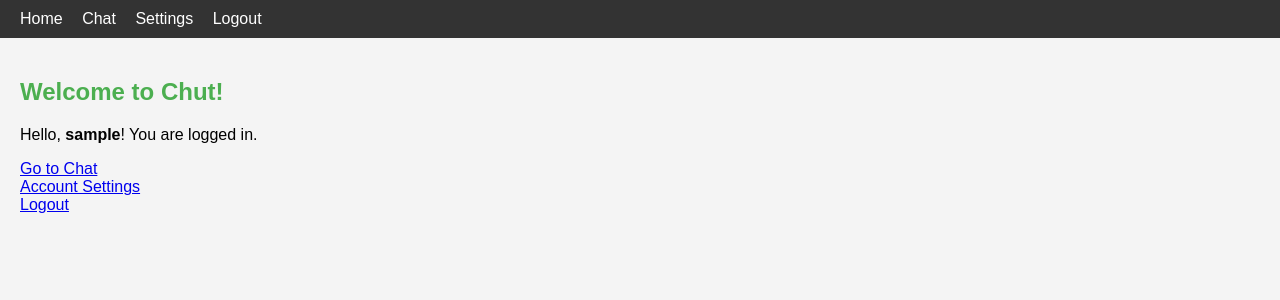
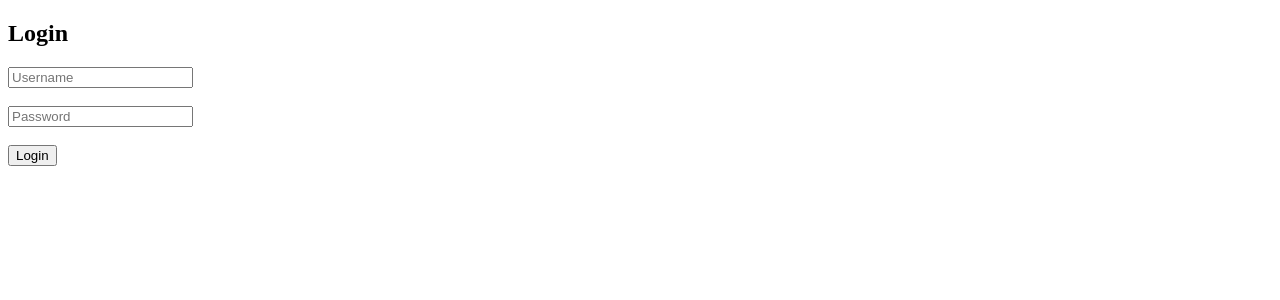
Before and after one commit to RAJ-ROCKY-SBR/Chut, a Flask app: page / in a window 1280 px wide. Shown: the top 300 px of the page. Run offline with Flask 3, Linux system fonts and the light colour scheme; the visitor is signed in with stand-in values (Sample User, id 1).

Commit message:
Update base.html

```diff
--- a/templates/base.html
+++ b/templates/base.html
@@ -1,47 +1,14 @@
-<!-- templates/base.html -->
 <!DOCTYPE html>
-<html lang="en">
+<html>
 <head>
-  <meta charset="UTF-8">
-  <title>{% block title %}Chut App{% endblock %}</title>
-  <meta name="viewport" content="width=device-width, initial-scale=1.0">
-  <style>
-    body {
-      font-family: Arial, sans-serif;
-      background-color: #f4f4f4;
-      margin: 0;
-      padding: 0;
-    }
-    .navbar {
-      background-color: #333;
-      color: white;
-      padding: 10px 20px;
-    }
-    .navbar a {
-      color: white;
-      margin-right: 15px;
-      text-decoration: none;
-    }
-    .container {
-      padding: 20px;
-    }
-  </style>
+    <title>Login</title>
 </head>
 <body>
-
-  <div class="navbar">
-    <a href="/">Home</a>
-    <a href="/chat">Chat</a>
-    <a href="/settings">Settings</a>
-    {% if 'username' in session %}
-      <a href="/logout">Logout</a>
-    {% else %}
-      <a href="/login">Login</a>
-    {% endif %}
-  </div>
-
-  {% block content %}
-  {% endblock %}
-
+  <h2>Login</h2>
+  <form method="POST">
+    <input type="text" name="username" placeholder="Username"><br><br>
+    <input type="password" name="password" placeholder="Password"><br><br>
+    <button type="submit">Login</button>
+  </form>
 </body>
 </html>
```
